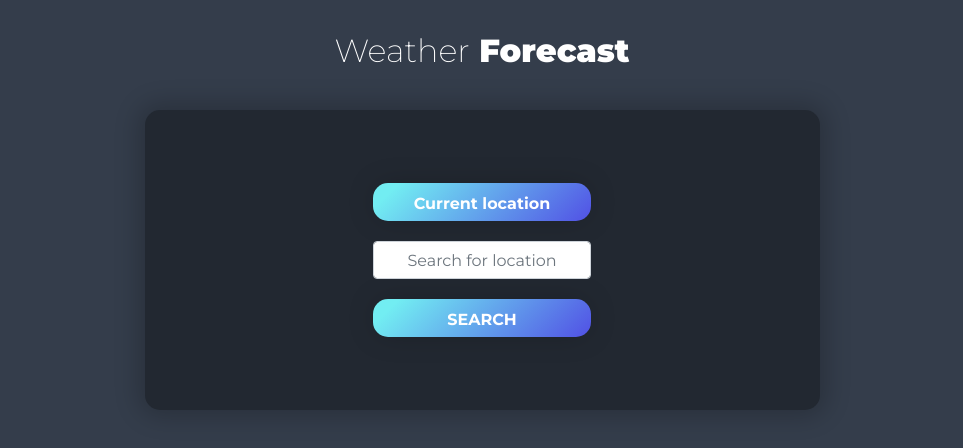
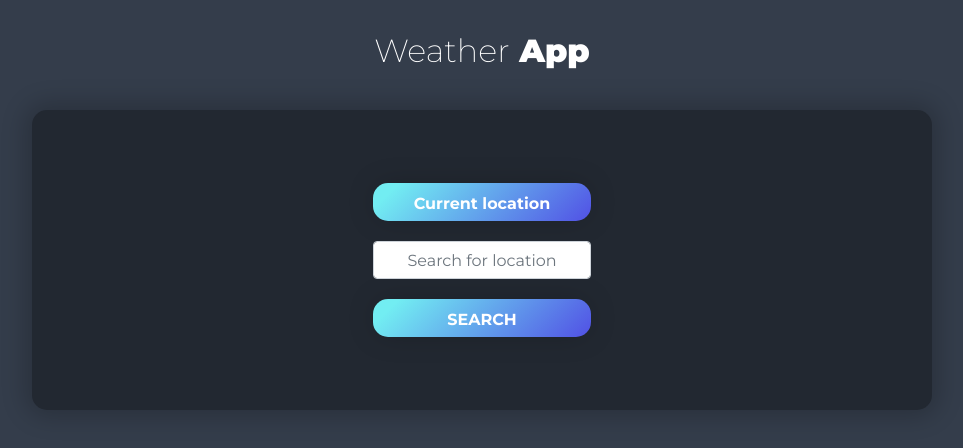
Before and after one commit to andreiursan23/accu-weather-api-react, a React (Create React App) app: page / in a window 1280 px wide. Shown: the top 448 px of the page, without its empty margins (158-1121 px from the left). Built offline with nearby package versions, Linux system fonts and the light colour scheme.

Commit message:
Fixed width

```diff
--- a/src/App.css
+++ b/src/App.css
@@ -9,6 +9,6 @@
   background-color: var(--bg-color--card);
   color: var(--main-text-color);
   width: 85%;
-  max-width: 675px;
+  max-width: 900px;
   min-height: 300px;
 }
--- a/src/components/Header/Header.js
+++ b/src/components/Header/Header.js
@@ -4,7 +4,7 @@ function Header() {
   return (
     <>
       <h1 className={styles.heading}>
-        <span className={styles.light}>Weather</span> Forecast
+        <span className={styles.light}>Weather</span> App
       </h1>
     </>
   );
```
